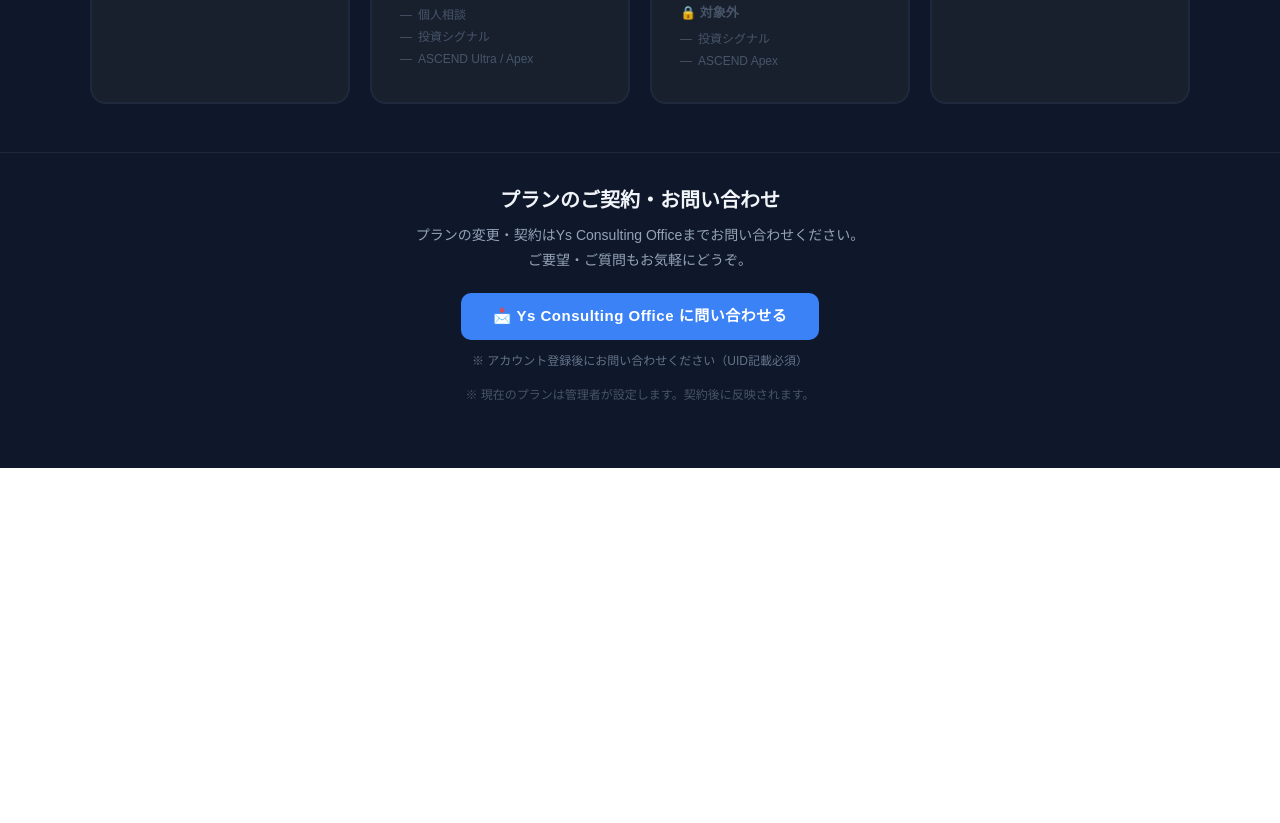
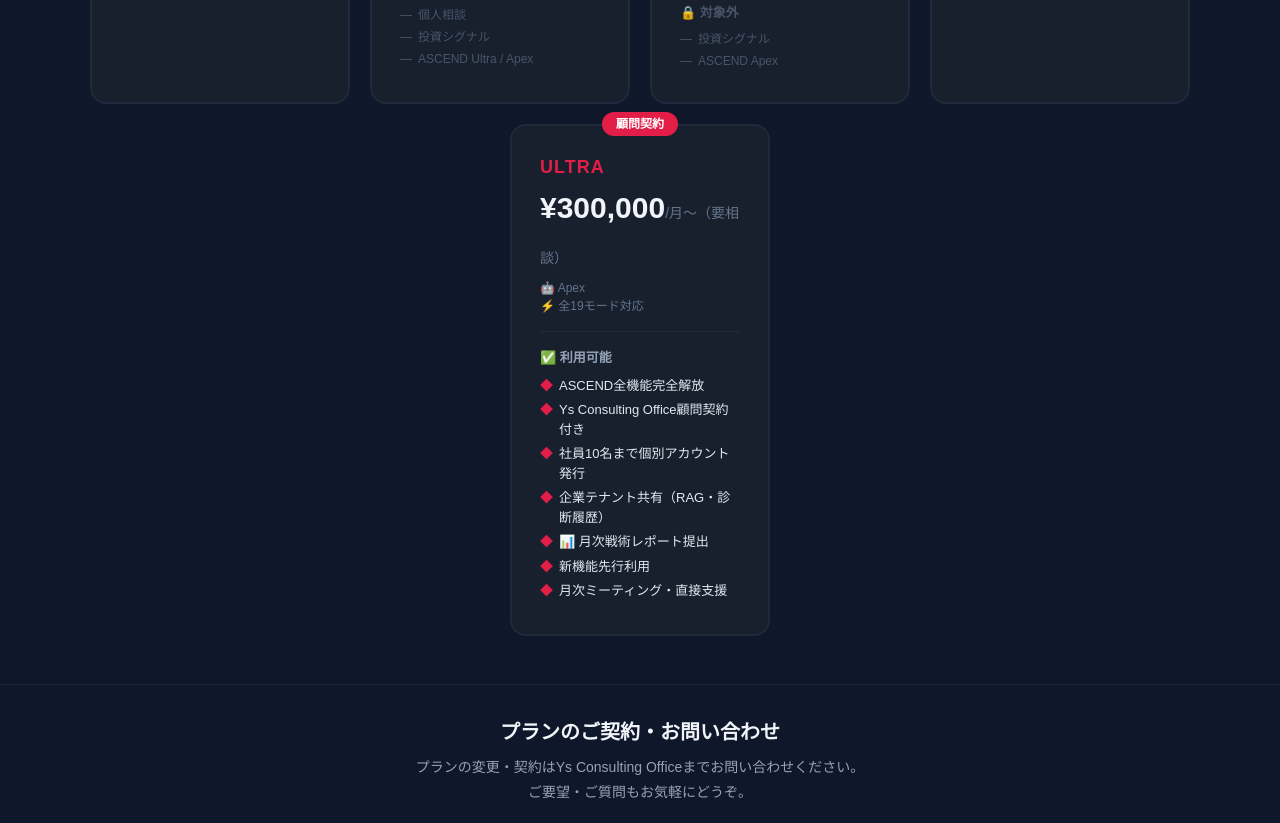
Before and after one commit to Y-argo/ys-consulting-frontend, a Next.js app: page /plan in a window 1280 px wide. Shown: the part 750-1573 px from the top of the page. Before the commit the page ends 1218 px from the top, so only its background shows below. Built offline with nearby package versions, Linux system fonts and the light colour scheme; no server answers.

Commit message:
update: ULTRAプランカード・STARTER新規7日間・サイドバー・マイページ表示

```diff
--- a/app/chat/page.tsx
+++ b/app/chat/page.tsx
@@ -558,13 +558,13 @@ export default function ChatPage() {
                 }
                 return null;
               })()}
-              {currentPlan && ["starter","standard","pro","apex"].includes(currentPlan) && (
+              {currentPlan && ["starter","standard","pro","apex","ultra_admin","ultra_member"].includes(currentPlan) && (
                 <div
                   onClick={()=>router.push("/plan")}
                   className="px-3 py-1.5 text-xs cursor-pointer"
-                  style={{color:{"starter":"#6b7280","standard":"#3b82f6","pro":"#8b5cf6","apex":"#f59e0b"}[currentPlan]||"#6b7280",fontWeight:700}}
+                  style={{color:{"starter":"#6b7280","standard":"#3b82f6","pro":"#8b5cf6","apex":"#f59e0b","ultra_admin":"#e11d48","ultra_member":"#e11d48"}[currentPlan]||"#6b7280",fontWeight:700}}
                 >
-                  📦 {({"starter":"STARTER","standard":"STANDARD","pro":"PRO","apex":"APEX"}[currentPlan]||"")}
+                  📦 {({"starter":"STARTER","standard":"STANDARD","pro":"PRO","apex":"APEX","ultra_admin":"ULTRA管理者","ultra_member":"ULTRAメンバー"}[currentPlan]||"")}
                 </div>
               )}
               <button onClick={()=>{logout();router.push("/");}} className="w-full text-left text-xs px-3 py-1.5 transition-all hover:text-red-500" style={{color:C.textMuted,borderRadius:"10px"}}>
--- a/app/mypage/page.tsx
+++ b/app/mypage/page.tsx
@@ -307,7 +307,7 @@ export default function MyPage() {
               <div>
                 <div style={{fontSize:"10px",color:"#6b7280",marginBottom:"2px"}}>現在のプラン</div>
                 <div style={{fontSize:"14px",fontWeight:700,color:"#4f46e5"}}>
-                  {{"starter":"STARTER（無料）","standard":"STANDARD","pro":"PRO","apex":"APEX"}[currentPlan] || "未設定"}
+                  {{"starter":"STARTER（無料）","standard":"STANDARD","pro":"PRO","apex":"APEX","ultra_admin":"ULTRA管理者","ultra_member":"ULTRAメンバー"}[currentPlan] || "未設定"}
                 </div>
               </div>
               <button onClick={()=>router.push("/plan")} style={{background:"#4f46e5",color:"#fff",border:"none",borderRadius:"8px",padding:"6px 12px",fontSize:"11px",fontWeight:700,cursor:"pointer"}}>
--- a/app/plan/page.tsx
+++ b/app/plan/page.tsx
@@ -94,6 +94,25 @@ const PLANS = [
     ],
     locked: [],
   },
+  {
+    key: "ultra",
+    name: "ULTRA",
+    price: "¥300,000",
+    color: "#e11d48",
+    badge: "顧問契約",
+    engine: "Apex",
+    modes: "全19モード対応",
+    features: [
+      "ASCEND全機能完全解放",
+      "Ys Consulting Office顧問契約付き",
+      "社員10名まで個別アカウント発行",
+      "企業テナント共有（RAG・診断履歴）",
+      "📊 月次戦術レポート提出",
+      "新機能先行利用",
+      "月次ミーティング・直接支援",
+    ],
+    locked: [],
+  },
 ];
 
 const PLAN_LABELS: Record<string, string> = {
@@ -101,6 +120,9 @@ const PLAN_LABELS: Record<string, string> = {
   standard: "STANDARD",
   pro: "PRO",
   apex: "APEX",
+  ultra: "ULTRA",
+  ultra_admin: "ULTRA管理者",
+  ultra_member: "ULTRAメンバー",
 };
 
 export default function PlanPage() {
@@ -170,14 +192,14 @@ export default function PlanPage() {
                   現在のプラン
                 </div>
               )}
-              {plan.key === "apex" && !isCurrent && (
-                <div style={{ position: "absolute", top: -14, left: "50%", transform: "translateX(-50%)", background: "#f59e0b", color: "#000", borderRadius: 20, padding: "3px 14px", fontSize: 12, fontWeight: 700, whiteSpace: "nowrap" }}>
-                  最上位
+              {(plan.key === "apex" || plan.key === "ultra") && !isCurrent && (
+                <div style={{ position: "absolute", top: -14, left: "50%", transform: "translateX(-50%)", background: plan.key === "ultra" ? "#e11d48" : "#f59e0b", color: plan.key === "ultra" ? "#fff" : "#000", borderRadius: 20, padding: "3px 14px", fontSize: 12, fontWeight: 700, whiteSpace: "nowrap" }}>
+                  {plan.key === "ultra" ? "顧問契約" : "最上位"}
                 </div>
               )}
 
               <div style={{ color: plan.color, fontWeight: 800, fontSize: 18, letterSpacing: 1, marginBottom: 4 }}>{plan.name}</div>
-              <div style={{ fontSize: 30, fontWeight: 800, marginBottom: 4 }}>{plan.price}<span style={{ fontSize: 14, color: "#64748b", fontWeight: 400 }}>/月</span></div>
+              <div style={{ fontSize: 30, fontWeight: 800, marginBottom: 4 }}>{plan.price}<span style={{ fontSize: 14, color: "#64748b", fontWeight: 400 }}>{plan.key === "starter" ? "/新規7日間" : plan.key === "ultra" ? "/月〜（要相談）" : "/月"}</span></div>
               <div style={{ fontSize: 12, color: "#64748b", marginBottom: 16, paddingBottom: 16, borderBottom: "1px solid #1e293b" }}>
                 🤖 {plan.engine}<br />
                 ⚡ {plan.modes}
```
